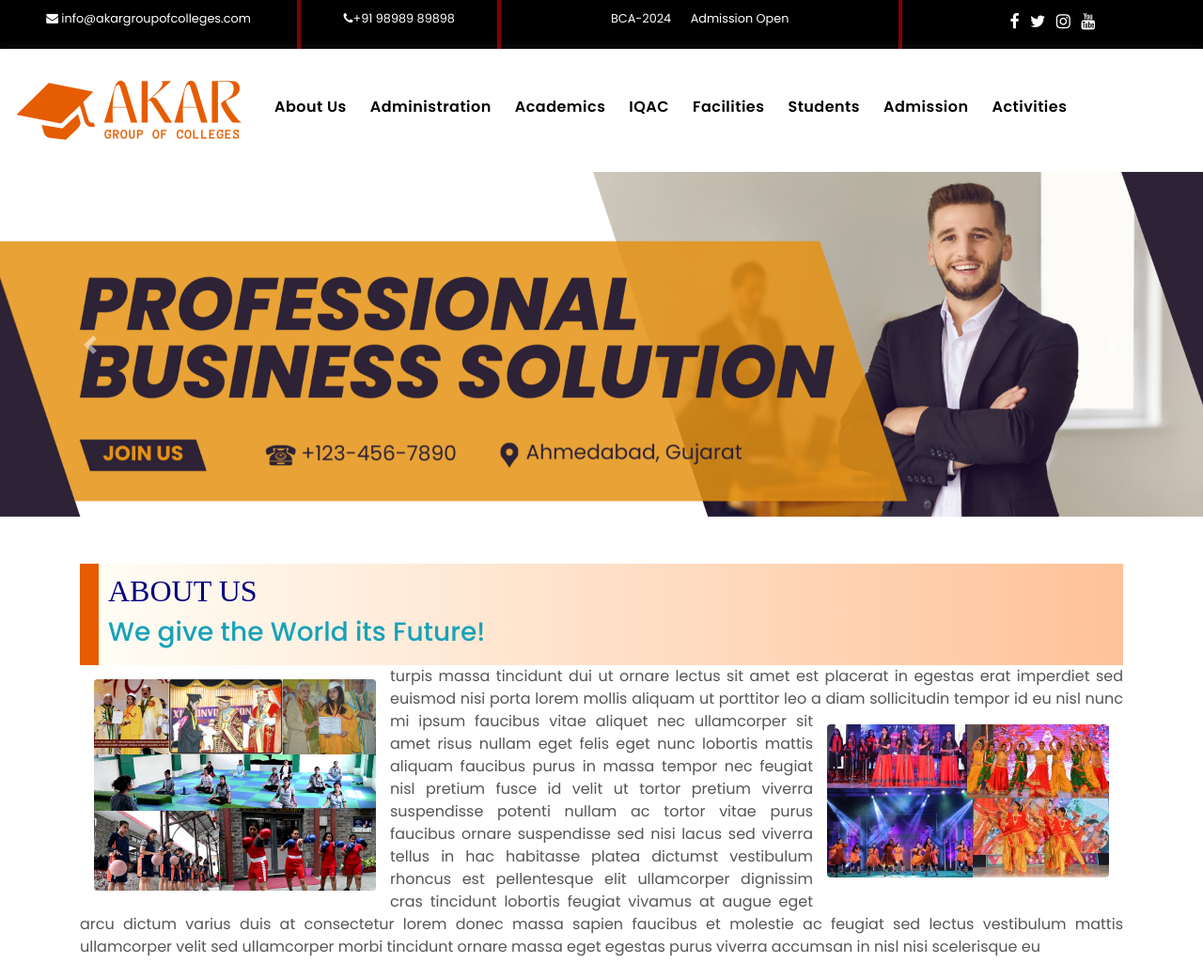
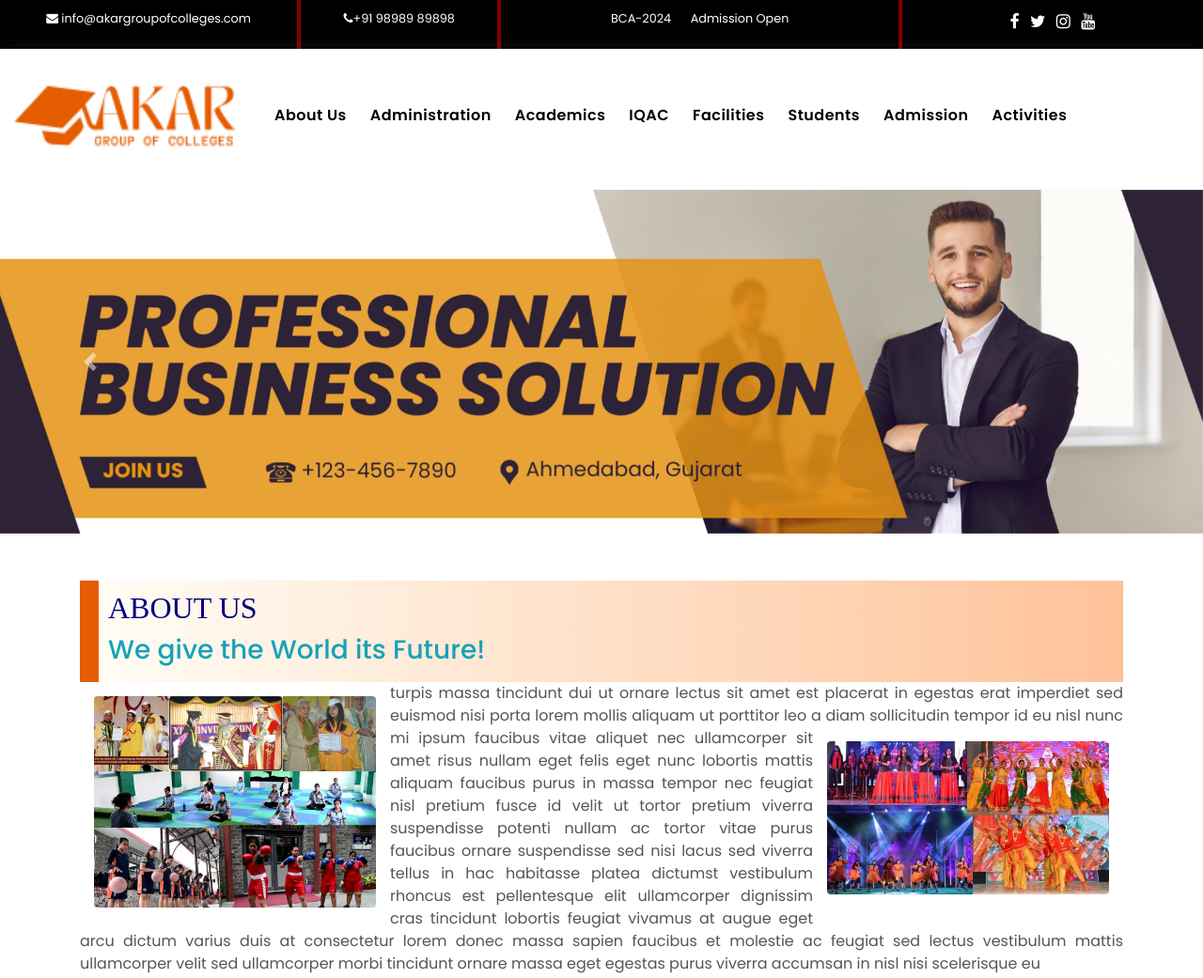
Before and after one commit to shpratyush/akar-college, a plain HTML site: page index.html in a window 1280 px wide. Shown: the top 1041 px of the page at 94% size. Drawn offline with Linux system fonts and the light colour scheme.

Commit message:
Update index.html

```diff
--- a/index.html
+++ b/index.html
@@ -84,7 +84,7 @@
                 <span></span>
             </button>
 
-            <a class="navbar-brand text-brand" href=""><img width="250px" src="./img/logo.png" /></a>
+            <a class="navbar-brand text-brand" href=""><img width="250px" src="./img/logoN.png" /></a>
 
             <div class="navbar-collapse collapse justify-content-center" id="navbarDefault">
                 <ul class="navbar-nav">
```
